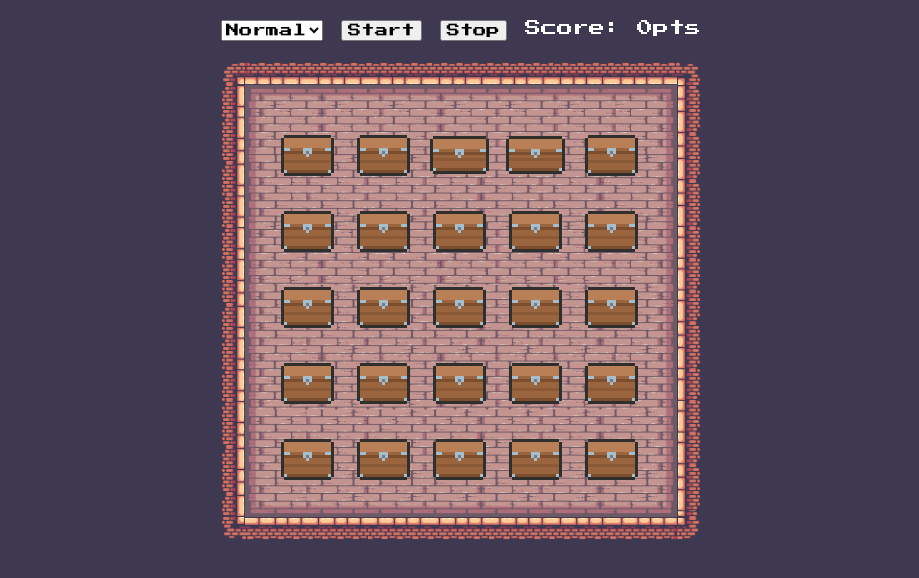
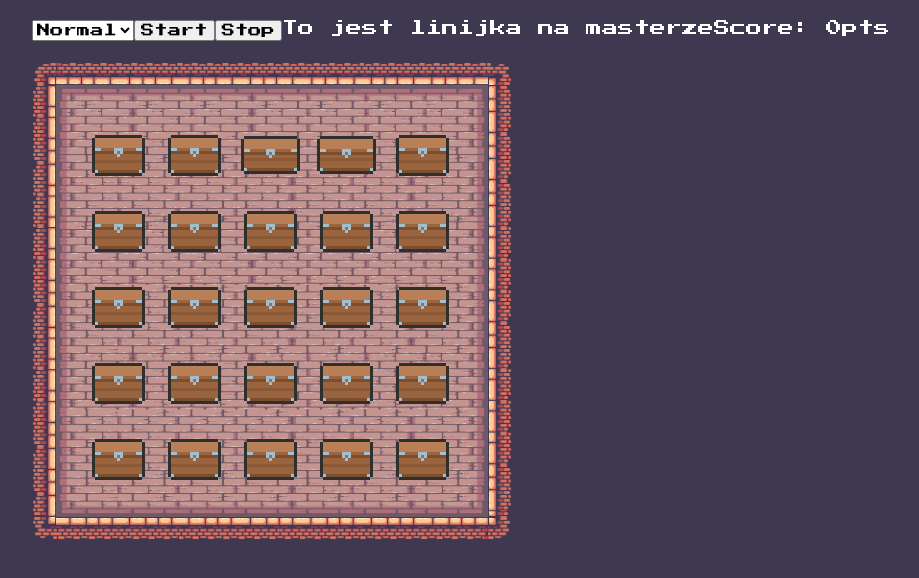
Before and after one commit to medynskip/WhackAChest, a website: page index.html in a window 1280 px wide. Shown: the whole page, without its empty margins (179-1098 px from the left). Drawn offline with Linux system fonts and the light colour scheme.

Commit message:
testowy commit na masterze

```diff
--- a/index.html
+++ b/index.html
@@ -21,6 +21,7 @@
             </select>
             <button id="startBtn">Start</button>
             <button id="stopBtn">Stop</button>
+            To jest linijka na masterze
             <div class="score">Score: <span id="score">0</span>pts</div>
 
         </div>
```
